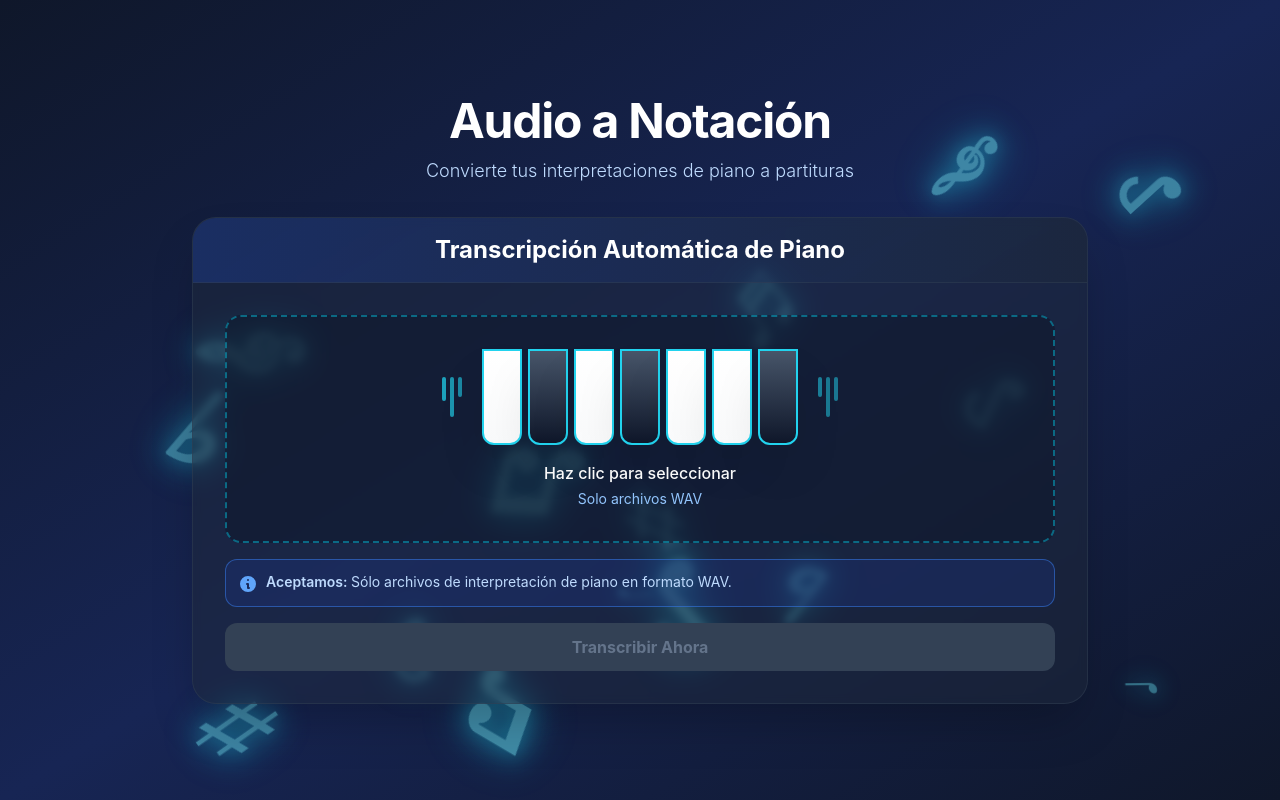
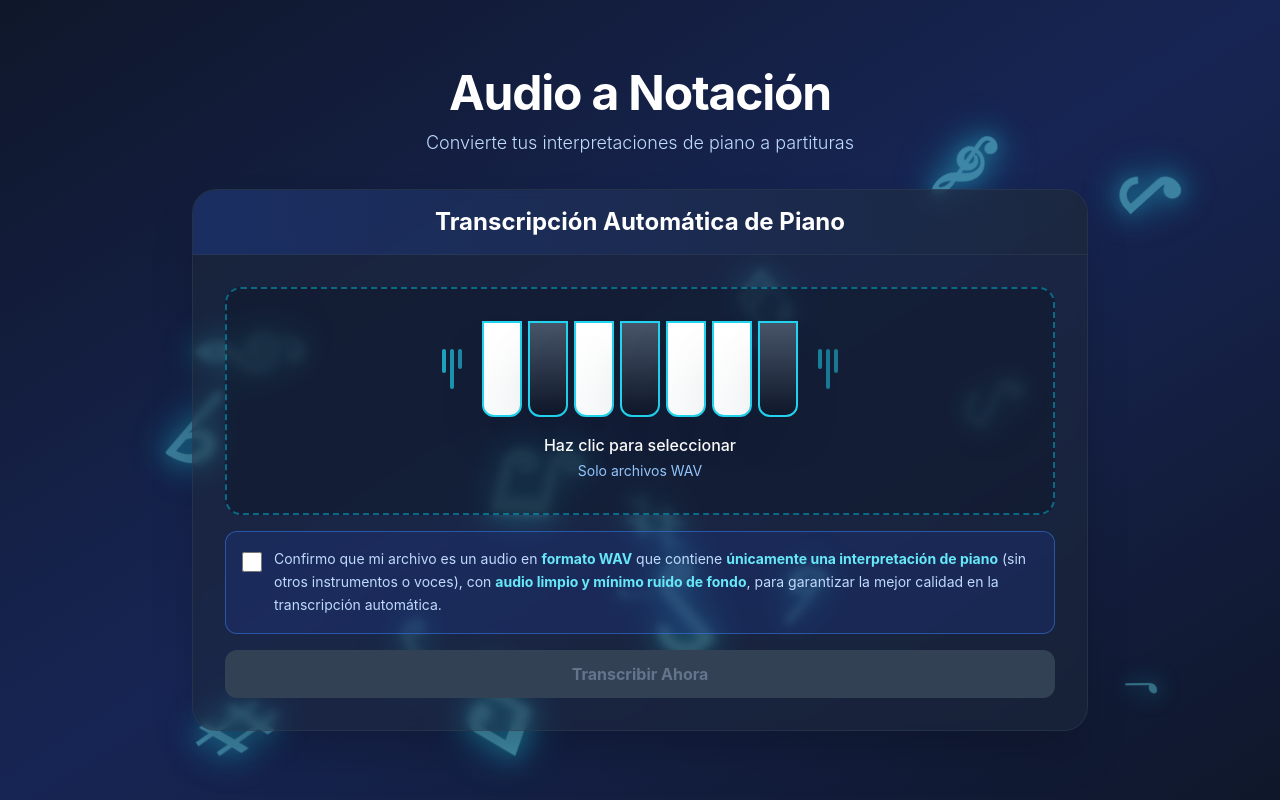
Before and after one commit to TorresAbonceLuis/TT1, a Next.js app in the folder FrontEnd/: page / in a window 1280 px wide. Built offline with nearby package versions, Linux system fonts and the light colour scheme; no server answers.

Commit message:
refactor: Add terms acceptance checkbox to ensure valid file uploads

```diff
--- a/FrontEnd/src/components/PianoTranscription.js
+++ b/FrontEnd/src/components/PianoTranscription.js
@@ -12,6 +12,7 @@ const PianoTranscription = () => {
   const [error, setError] = useState(null);
   const [transcriptionInfo, setTranscriptionInfo] = useState(null);
   const [hasPdf, setHasPdf] = useState(false);
+  const [acceptTerms, setAcceptTerms] = useState(false);
 
   const API_BASE_URL = process.env.NEXT_PUBLIC_API_URL || 'https://pt-api.whitewater-3f1ca299.centralus.azurecontainerapps.io/api/v1';
 
@@ -36,6 +37,11 @@ const PianoTranscription = () => {
   const startTranscription = async () => {
     if (!file) {
       setError('Por favor selecciona un archivo de audio.');
+      return;
+    }
+
+    if (!acceptTerms) {
+      setError('Debes aceptar los términos para continuar.');
       return;
     }
 
@@ -114,6 +120,7 @@ const PianoTranscription = () => {
     setError(null);
     setTranscriptionInfo(null);
     setHasPdf(false);
+    setAcceptTerms(false);
   };
 
   return (
@@ -187,27 +194,31 @@ const PianoTranscription = () => {
                 </label>
               </div>
 
-              {/* Mensaje de advertencia estilo la imagen */}
-              <div className="bg-blue-900/30 border border-blue-500/50 rounded-xl p-3 flex items-start space-x-2">
-                <div className="flex-shrink-0 mt-0.5">
-                  <svg className="w-5 h-5 text-blue-400" fill="currentColor" viewBox="0 0 20 20">
-                    <path fillRule="evenodd" d="M18 10a8 8 0 11-16 0 8 8 0 0116 0zm-7-4a1 1 0 11-2 0 1 1 0 012 0zM9 9a1 1 0 000 2v3a1 1 0 001 1h1a1 1 0 100-2v-3a1 1 0 00-1-1H9z" clipRule="evenodd" />
-                  </svg>
-                </div>
-                <div className="flex-1">
-                  <p className="text-sm text-blue-200">
-                    <strong className="font-semibold">Aceptamos: </strong>
-                    Sólo archivos de interpretación de piano en formato WAV.
-                  </p>
-                </div>
+              {/* Checkbox de términos y condiciones */}
+              <div className="bg-blue-900/30 border border-blue-500/50 rounded-xl p-4">
+                <label className="flex items-start space-x-3 cursor-pointer group">
+                  <input
+                    type="checkbox"
+                    checked={acceptTerms}
+                    onChange={(e) => setAcceptTerms(e.target.checked)}
+                    className="mt-1 w-5 h-5 rounded border-2 border-cyan-400 bg-slate-800 text-cyan-500 focus:ring-2 focus:ring-cyan-400 focus:ring-offset-0 cursor-pointer"
+                  />
+                  <div className="flex-1">
+                    <p className="text-sm text-blue-200 leading-relaxed">
+                      Confirmo que mi archivo es un audio en <strong className="text-cyan-300">formato WAV</strong> que contiene <strong className="text-cyan-300">únicamente una interpretación de piano</strong> (sin otros instrumentos o voces),
+                      con <strong className="text-cyan-300">audio limpio y mínimo ruido de fondo</strong>,
+                      para garantizar la mejor calidad en la transcripción automática.
+                    </p>
+                  </div>
+                </label>
               </div>
 
               {/* Botón principal estilo cyan */}
               <button
                 onClick={startTranscription}
-                disabled={!file}
+                disabled={!file || !acceptTerms}
                 className={`w-full py-3 px-6 rounded-xl font-bold text-base transition-all duration-300 transform ${
-                  file
+                  file && acceptTerms
                     ? 'bg-cyan-500 hover:bg-cyan-400 text-slate-900 shadow-lg shadow-cyan-500/50 hover:shadow-cyan-400/50 hover:scale-[1.02]'
                     : 'bg-slate-700 text-slate-500 cursor-not-allowed'
                 }`}
```
